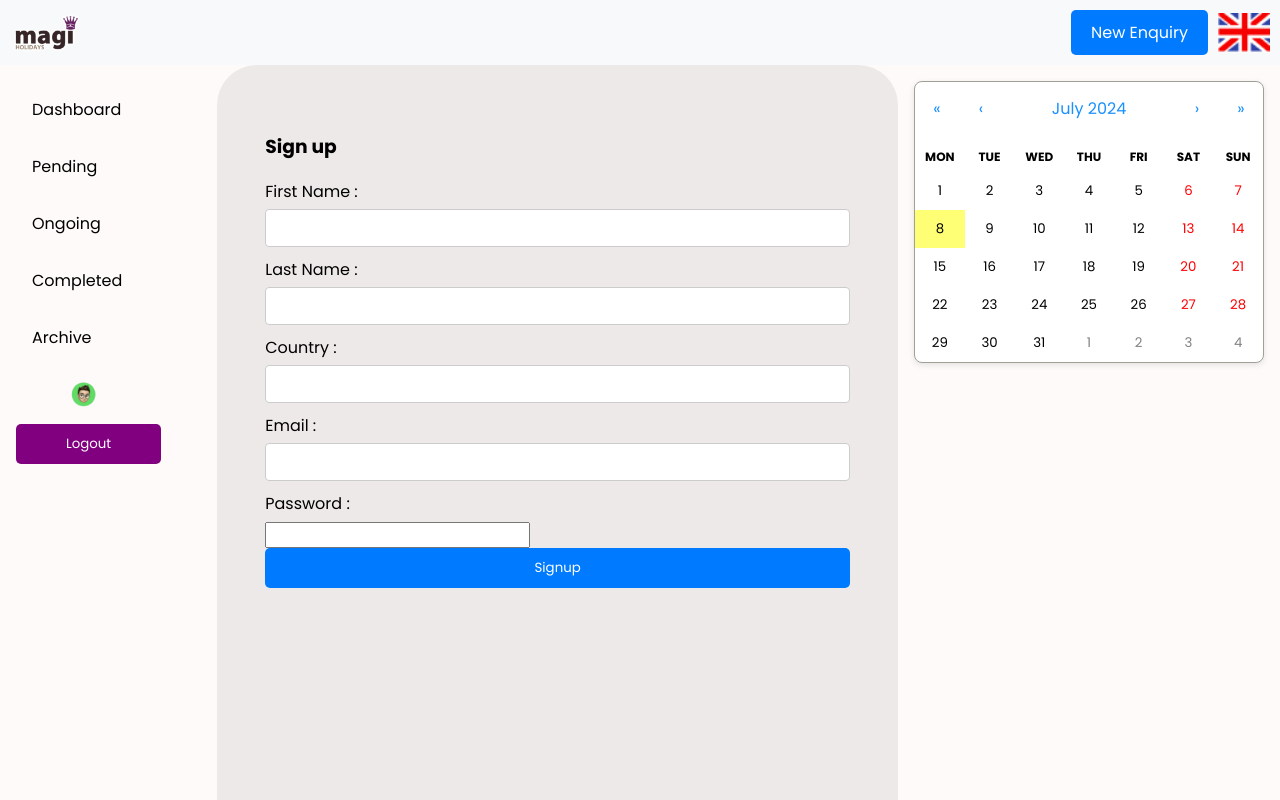
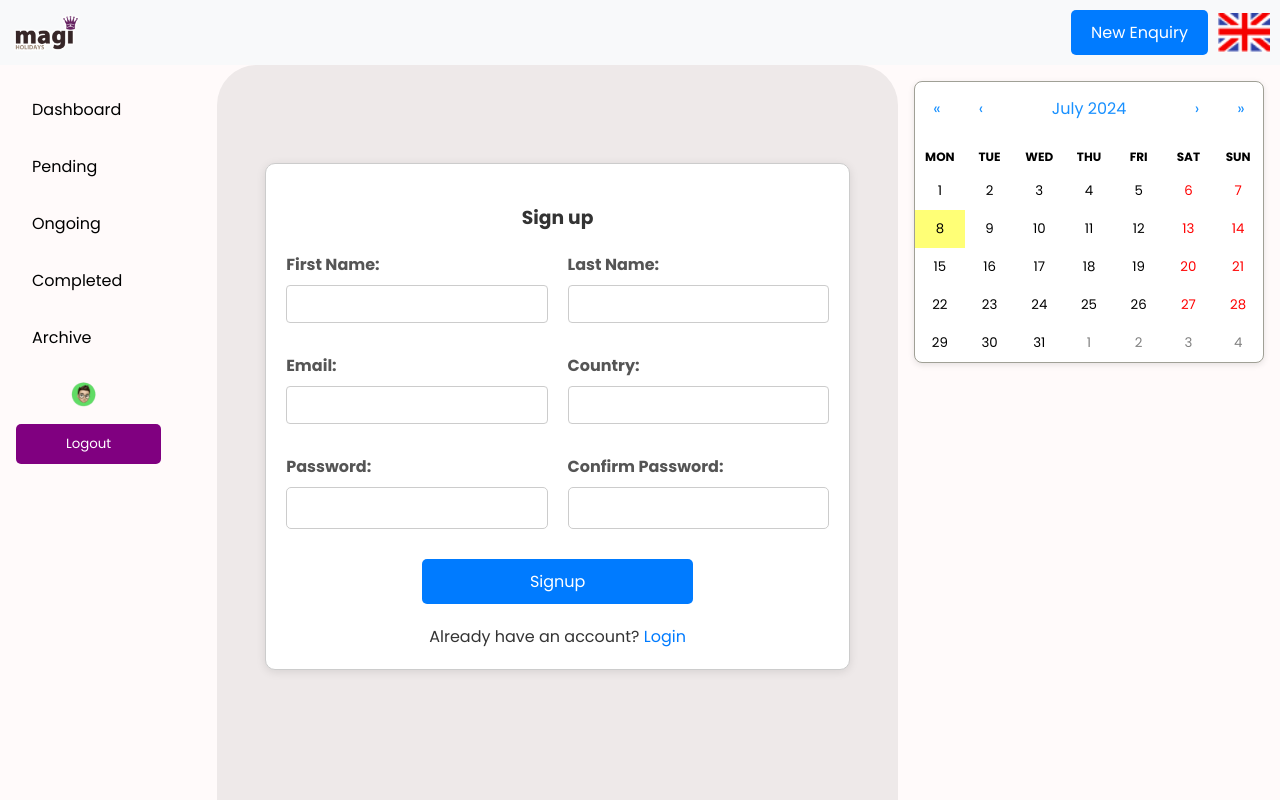
Before and after one commit to EG-Cube/magisoft, a React (Create React App) app in the folder frontend/: page /signup in a window 1280 px wide. Built offline with nearby package versions, Linux system fonts and the light colour scheme; the HTML template or start-up script is replaced by a standard one.

Commit message:
Signup Style

```diff
--- a/frontend/src/pages/Signup.js
+++ b/frontend/src/pages/Signup.js
@@ -1,5 +1,7 @@
 import React, { useState } from "react";
 import { useSignup } from "../hooks/useSignup";
+import { Link } from "react-router-dom";
+import "../styles/Signup.css"; // Importing the CSS file
 
 const Signup = () => {
   const [firstName, setFirstName] = useState("");
@@ -7,53 +9,85 @@ const Signup = () => {
   const [country, setCountry] = useState("");
   const [email, setEmail] = useState("");
   const [password, setPassword] = useState("");
+  const [confirmPassword, setConfirmPassword] = useState("");
+  const [passwordError, setPasswordError] = useState("");
   const { signup, error, isLoading } = useSignup();
 
   const handleSubmit = async (e) => {
     e.preventDefault();
-
+    if (password !== confirmPassword) {
+      setPasswordError("Passwords do not match");
+      return;
+    }
+    setPasswordError("");
     await signup(firstName, lastName, country, email, password);
-
-    console.log(firstName, lastName, country, email, password);
   };
 
   return (
     <form className="signup" onSubmit={handleSubmit}>
       <h3>Sign up</h3>
-      <label>First Name : </label>
+      <div className="form-row">
+        <div>
+          <label>First Name:</label>
           <input
             type="text"
             onChange={(e) => setFirstName(e.target.value)}
             value={firstName}
           />
-      <label>Last Name : </label>
+        </div>
+        <div>
+          <label>Last Name:</label>
           <input
             type="text"
             onChange={(e) => setLastName(e.target.value)}
             value={lastName}
           />
-      <label>Country : </label>
+        </div>
+      </div>
+      <div className="form-row">
+        <div>
+          <label>Email:</label>
+          <input
+            type="email"
+            onChange={(e) => setEmail(e.target.value)}
+            value={email}
+          />
+        </div>
+        <div>
+          <label>Country:</label>
           <input
             type="text"
             onChange={(e) => setCountry(e.target.value)}
             value={country}
           />
-      <label>Email : </label>
-      <input
-        type="email"
-        onChange={(e) => setEmail(e.target.value)}
-        value={email}
-      />
-      <label>Password : </label>
+        </div>
+      </div>
+      <div className="form-row">
+        <div>
+          <label>Password:</label>
           <input
             type="password"
             onChange={(e) => setPassword(e.target.value)}
             value={password}
           />
+        </div>
+        <div>
+          <label>Confirm Password:</label>
+          <input
+            type="password"
+            onChange={(e) => setConfirmPassword(e.target.value)}
+            value={confirmPassword}
+          />
+        </div>
+      </div>
       <button type="submit" disabled={isLoading}>
         Signup
       </button>
       {error && <div className="error">{error}</div>}
+      {passwordError && <div className="error">{passwordError}</div>}
+      <div className="login-link">
+        Already have an account? <Link to="/">Login</Link>
+      </div>
     </form>
   );
 };
--- /dev/null
+++ b/frontend/src/styles/Signup.css
@@ -0,0 +1,84 @@
+.signup {
+    max-width: 600px;
+    margin: 50px auto;
+    padding: 20px;
+    border: 1px solid #ccc;
+    border-radius: 10px;
+    box-shadow: 0 2px 10px rgba(0, 0, 0, 0.1);
+    background-color: #fff;
+  }
+
+  .signup h3 {
+    text-align: center;
+    margin-bottom: 20px;
+    color: #333;
+  }
+
+  .signup label {
+    display: block;
+    margin-bottom: 8px;
+    font-weight: bold;
+    color: #555;
+  }
+
+  .signup input {
+    width: 100%;
+    padding: 10px;
+    margin-bottom: 10px;
+    border: 1px solid #ccc;
+    border-radius: 5px;
+    box-sizing: border-box;
+  }
+
+  .form-row {
+    display: flex;
+    justify-content: space-between;
+    gap: 20px;
+    margin-bottom: 20px;
+  }
+
+  .form-row div {
+    flex: 1;
+  }
+
+  .signup button {
+    display: block;
+    max-width: 50%;
+    padding: 10px;
+    border: none;
+    border-radius: 5px;
+    background-color: #007BFF;
+    color: #fff;
+    font-size: 16px;
+    cursor: pointer;
+    margin: 0 auto; /* Centers the button */
+  }
+
+  .signup button:disabled {
+    background-color: #aaa;
+  }
+
+  .signup .error {
+    margin-top: 20px;
+    padding: 10px;
+    border: 1px solid #ff4d4d;
+    border-radius: 5px;
+    background-color: #ffcccc;
+    color: #cc0000;
+    text-align: center;
+  }
+
+  .login-link {
+    text-align: center;
+    margin-top: 20px;
+    color: #333;
+  }
+
+  .login-link a {
+    color: #007BFF;
+    text-decoration: none;
+  }
+
+  .login-link a:hover {
+    text-decoration: underline;
+  }
```
Lines whose indentation alone changed are shown as unchanged.
